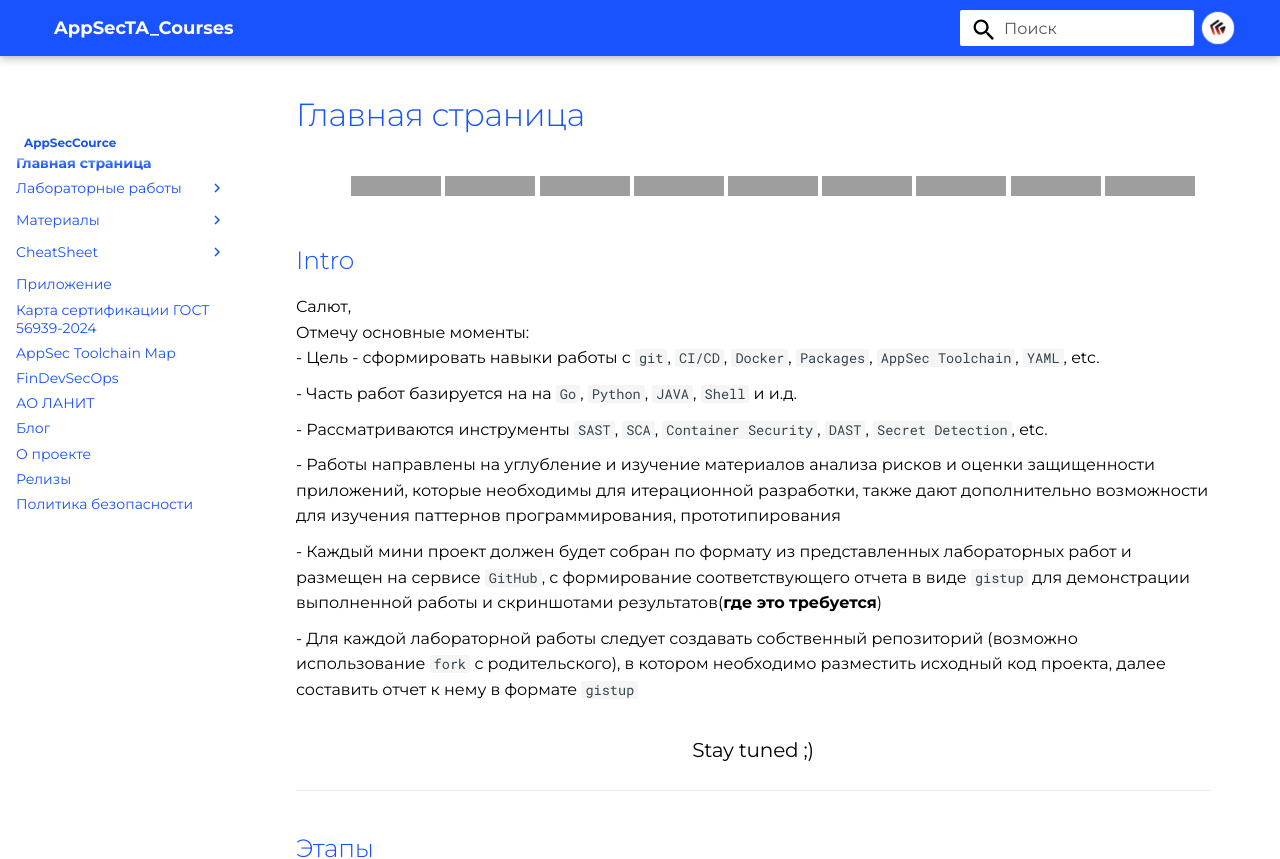
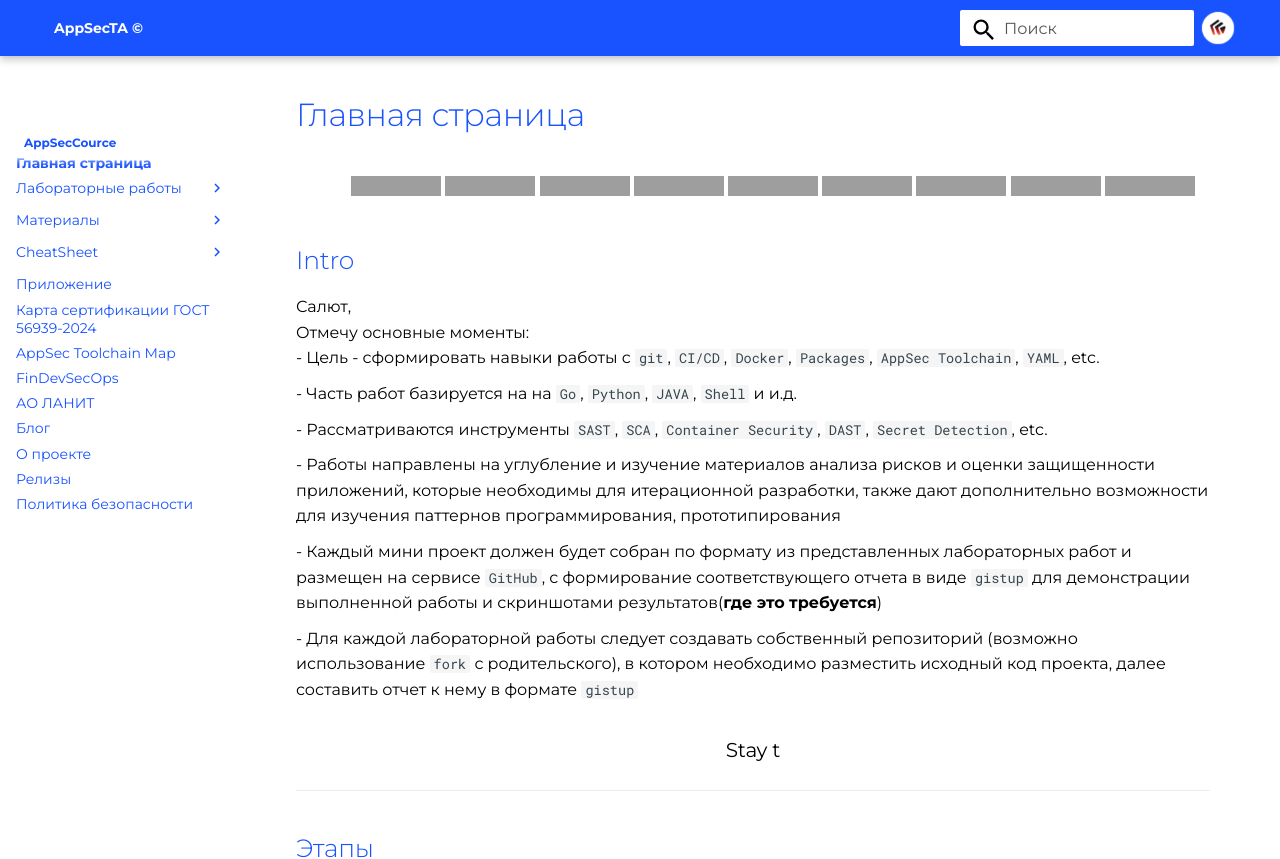
Before and after one commit to Drenajnayavoda/course_labs, an MkDocs documentation site: the page built from docs/index.md, in a window 1280 px wide, cut to the strip 0-859 px from the top of the page. Built offline with MkDocs 1.6.1 and Material for MkDocs 9.7.7, drawn with Linux system fonts in a browser that asks for light colours; a script that is not in the unit is left out; some of the changed lines change nothing that is shown; grey boxes are pictures that could not be loaded.

Commit message:
add typewriter-target.js to index.md

```diff
--- a/docs/index.md
+++ b/docs/index.md
@@ -37,7 +37,9 @@
 <span>- Для каждой лабораторной работы следует создавать собственный репозиторий (возможно использование <code>fork</code> с родительского), в котором необходимо разместить исходный код проекта, далее составить отчет к нему в формате <code>gistup</code></span>
 </div>
 
-<div align="center"><h3>Stay tuned ;)</h3></div>
+<div align="center">
+  <h3 id="typewriter-target"></h3>
+</div>
 
 <hr>
 
--- a/docs/javascripts/custom-title.js
+++ b/docs/javascripts/custom-title.js
@@ -1,6 +1,6 @@
 document.addEventListener("DOMContentLoaded", function () {
   var topic = document.querySelector(".md-header__title .md-header__topic");
   if (topic) {
-    topic.textContent = "AppSecTA_Courses";
+    topic.textContent = "AppSecTA ©";
   }
 });
--- /dev/null
+++ b/docs/javascripts/typewriter-target.js
@@ -0,0 +1,24 @@
+document.addEventListener("DOMContentLoaded", function () {
+  const text = "Stay tuned ;)";
+  const el = document.getElementById("typewriter-target");
+
+  const typeSpeed = 100;
+  const pauseEnd  = 400;
+  let i = 0;
+
+  function type() {
+    if (i < text.length) {
+      el.textContent += text.charAt(i);
+      i++;
+      setTimeout(type, typeSpeed);
+    } else {
+      setTimeout(() => {
+        el.textContent = "";
+        i = 0;
+        type();
+      }, pauseEnd);
+    }
+  }
+
+  type();
+});
--- a/docs/stylesheets/header.css
+++ b/docs/stylesheets/header.css
@@ -49,3 +49,8 @@
   padding-top: 0.8rem;
   padding-bottom: 0.8rem;
 }
+
+.md-header__title .md-header__topic {
+  font-size: 0.7rem;
+  font-weight: 600;
+}
--- a/mkdocs.yml
+++ b/mkdocs.yml
@@ -59,6 +59,7 @@
 
 extra_javascript:
   - javascripts/custom-title.js
+  - javascripts/typewriter-target.js
 
 extra:
   social:
```
Also changed, not shown: docs/tmp/overrides/material/partials/toc.html (renamed from overrides/material/partials/toc.html), 1 other file.
